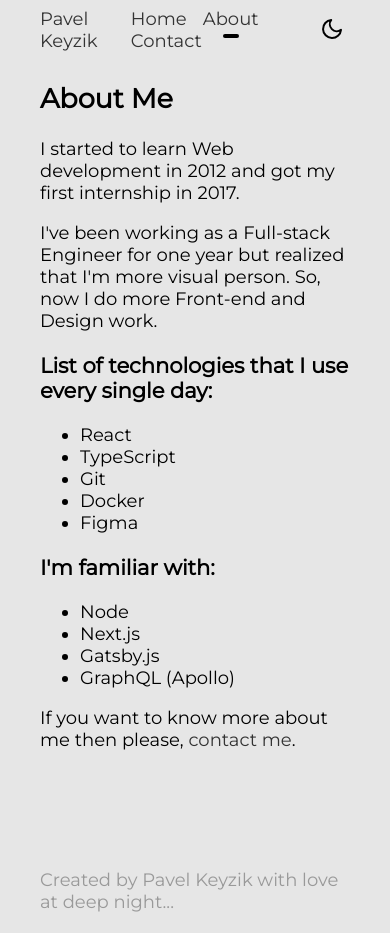
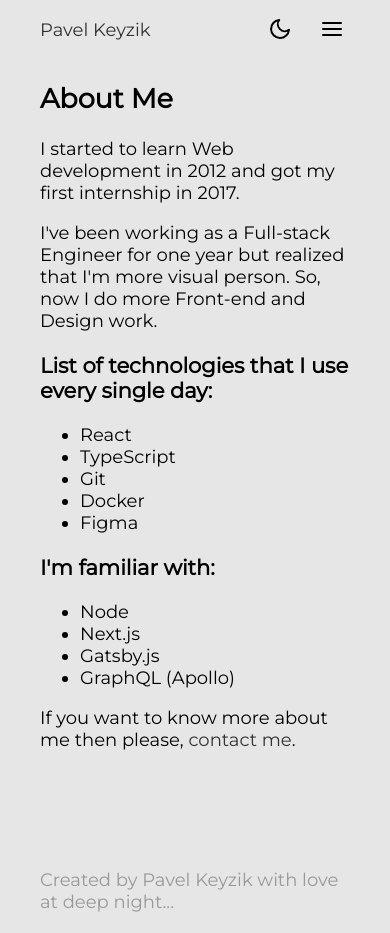
Before and after one commit to pavelkeyzik/backup.pavelkeyzik, a Next.js app: page /about in a window 390 px wide. Built offline with nearby package versions, Linux system fonts and the light colour scheme.

Commit message:
Add mobile navigation menu

```diff
--- a/src/components/Layout.tsx
+++ b/src/components/Layout.tsx
@@ -3,16 +3,23 @@ import Head from 'next/head';
 import Link, { LinkProps } from 'next/link';
 import styled from '@emotion/styled';
 import { css } from '@emotion/react';
-import { useRouter } from 'next/dist/client/router';
+import { useRouter } from 'next/router';
+import { useMediaQuery } from 'react-responsive';
 import { Header } from '../components/Header';
-import { ToggleThemButton } from '../components/ToggleThemeButton';
+import { ToggleThemeButton } from '../components/ToggleThemeButton';
 import { Footer } from './Footer';
+import { MenuIcon } from './icons/MenuIcon';
+import { useModal } from '../hooks/use-modal';
+import { CloseIcon } from './icons/CloseIcon';
+import { ContentWidth } from './ContentWidth';
 
 type LayoutProps = {
   children?: React.ReactNode;
 };
 
 function Layout(props: LayoutProps) {
+  const isMobile = useMediaQuery({ query: '(max-width: 600px)' });
+  const modal = useModal();
   const route = useRouter();
 
   return (
@@ -31,21 +38,66 @@ function Layout(props: LayoutProps) {
           <Link href="/">Pavel Keyzik</Link>
         </Header.Item>
         <Header.Item>
-          <Nav>
-            <ActiveLink isActive={route.pathname === '/'} href="/">
+          {isMobile ? (
+            <React.Fragment>
+              <ToggleThemeButton style={{ marginRight: 16 }} />
+              <MenuButton
+                onClick={() => (modal.isOpen ? modal.close() : modal.open())}
+              >
+                <MenuIcon />
+              </MenuButton>
+              <Modal isOpen={modal.isOpen}>
+                <ContentWidth>
+                  <ModalHeader>
+                    <MenuButton onClick={modal.close}>
+                      <CloseIcon />
+                    </MenuButton>
+                  </ModalHeader>
+                  <Nav style={{ display: 'grid', gridGap: 20 }}>
+                    <ActiveLinkMobile
+                      isActive={route.pathname === '/'}
+                      href="/"
+                    >
                       Home
-            </ActiveLink>
-            <ActiveLink isActive={route.pathname === '/about'} href="/about">
+                    </ActiveLinkMobile>
+                    <ActiveLinkMobile
+                      isActive={route.pathname === '/about'}
+                      href="/about"
+                    >
                       About
-            </ActiveLink>
-            <ActiveLink
+                    </ActiveLinkMobile>
+                    <ActiveLinkMobile
                       isActive={route.pathname === '/contact'}
                       href="/contact"
                     >
                       Contact
-            </ActiveLink>
+                    </ActiveLinkMobile>
                   </Nav>
-          <ToggleThemButton />
+                </ContentWidth>
+              </Modal>
+            </React.Fragment>
+          ) : (
+            <React.Fragment>
+              <Nav>
+                <ActiveLinkDesktop isActive={route.pathname === '/'} href="/">
+                  Home
+                </ActiveLinkDesktop>
+                <ActiveLinkDesktop
+                  isActive={route.pathname === '/about'}
+                  href="/about"
+                >
+                  About
+                </ActiveLinkDesktop>
+                <ActiveLinkDesktop
+                  isActive={route.pathname === '/contact'}
+                  href="/contact"
+                >
+                  Contact
+                </ActiveLinkDesktop>
+              </Nav>
+              <ToggleThemeButton />
+            </React.Fragment>
+          )}
         </Header.Item>
       </Header>
       <div style={{ flexGrow: 1 }}>{props.children}</div>
@@ -54,19 +106,31 @@ function Layout(props: LayoutProps) {
   );
 }
 
-function ActiveLink(
+function ActiveLinkDesktop(
   props: React.PropsWithChildren<LinkProps & { isActive?: boolean }>
 ) {
   const { isActive, ...rest } = props;
 
   return (
-    <Root isActive={isActive}>
+    <ActiveLinkDesktopRoot isActive={isActive}>
       <Link {...rest} />
-    </Root>
+    </ActiveLinkDesktopRoot>
   );
 }
 
-const Root = styled.span<{ isActive?: boolean }>`
+function ActiveLinkMobile(
+  props: React.PropsWithChildren<LinkProps & { isActive?: boolean }>
+) {
+  const { isActive, ...rest } = props;
+
+  return (
+    <ActiveLinkMobileRoot isActive={isActive}>
+      <Link {...rest} />
+    </ActiveLinkMobileRoot>
+  );
+}
+
+const ActiveLinkDesktopRoot = styled.span<{ isActive?: boolean }>`
   position: relative;
 
   ${(props) =>
@@ -86,10 +150,43 @@ const Root = styled.span<{ isActive?: boolean }>`
     `}
 `;
 
+const ActiveLinkMobileRoot = styled.span<{ isActive?: boolean }>`
+  ${(props) =>
+    props.isActive &&
+    css`
+      a {
+        text-decoration: underline;
+      }
+    `}
+`;
+
 const Nav = styled.nav`
   & > * {
     margin-right: 16px;
   }
 `;
 
+const Modal = styled.div<{ isOpen?: boolean }>`
+  position: fixed;
+  visibility: ${(props) => (props.isOpen ? 'visible' : 'hidden')};
+  top: 0;
+  left: 0;
+  background: rgba(0, 0, 0, 0.9);
+  width: 100%;
+  height: 100%;
+  z-index: 40;
+`;
+
+const ModalHeader = styled.div`
+  display: flex;
+  justify-content: flex-end;
+  min-height: 60px;
+`;
+
+const MenuButton = styled.button`
+  background: none;
+  border: none;
+  color: ${(props) => props.theme.color.textForeground};
+`;
+
 export { Layout };
--- a/src/components/ToggleThemeButton.tsx
+++ b/src/components/ToggleThemeButton.tsx
@@ -3,10 +3,14 @@ import { AvailableTheme, useTheme } from '../hooks/use-theme';
 import { MoonIcon } from './icons/MoonIcon';
 import { SunIcon } from './icons/SunIcon';
 
-function ToggleThemButton() {
+type ToggleThemeButtonProps = {
+  style?: React.CSSProperties;
+};
+
+function ToggleThemeButton(props: ToggleThemeButtonProps) {
   const theme = useTheme();
   return (
-    <RootButton onClick={theme.toggleTheme}>
+    <RootButton style={props.style} onClick={theme.toggleTheme}>
       {theme.currentTheme === AvailableTheme.light ? <MoonIcon /> : <SunIcon />}
     </RootButton>
   );
@@ -18,4 +22,4 @@ const RootButton = styled.button`
   color: ${(props) => props.theme.color.textForeground};
 `;
 
-export { ToggleThemButton };
+export { ToggleThemeButton };
--- /dev/null
+++ b/src/components/icons/CloseIcon.tsx
@@ -0,0 +1,22 @@
+import { SVGProps } from 'react';
+
+function CloseIcon(props: SVGProps<SVGSVGElement>) {
+  return (
+    <svg
+      width="24"
+      height="24"
+      viewBox="0 0 24 24"
+      fill="none"
+      stroke="currentColor"
+      strokeWidth="2"
+      strokeLinecap="round"
+      strokeLinejoin="round"
+      {...props}
+    >
+      <line x1="18" y1="6" x2="6" y2="18"></line>
+      <line x1="6" y1="6" x2="18" y2="18"></line>
+    </svg>
+  );
+}
+
+export { CloseIcon };
--- /dev/null
+++ b/src/components/icons/MenuIcon.tsx
@@ -0,0 +1,23 @@
+import { SVGProps } from 'react';
+
+function MenuIcon(props: SVGProps<SVGSVGElement>) {
+  return (
+    <svg
+      width="24"
+      height="24"
+      viewBox="0 0 24 24"
+      fill="none"
+      stroke="currentColor"
+      strokeWidth="2"
+      strokeLinecap="round"
+      strokeLinejoin="round"
+      {...props}
+    >
+      <line x1="3" y1="12" x2="21" y2="12"></line>
+      <line x1="3" y1="6" x2="21" y2="6"></line>
+      <line x1="3" y1="18" x2="21" y2="18"></line>
+    </svg>
+  );
+}
+
+export { MenuIcon };
--- /dev/null
+++ b/src/hooks/use-modal.tsx
@@ -0,0 +1,21 @@
+import { useState } from 'react';
+
+function useModal() {
+  const [isOpen, setIsOpen] = useState(false);
+
+  function open() {
+    setIsOpen(true);
+  }
+
+  function close() {
+    setIsOpen(false);
+  }
+
+  return {
+    isOpen,
+    open,
+    close,
+  };
+}
+
+export { useModal };
--- a/src/hooks/use-theme.tsx
+++ b/src/hooks/use-theme.tsx
@@ -13,7 +13,7 @@ enum AvailableTheme {
   dark,
 }
 
-const defaultTheme = AvailableTheme.light;
+const defaultTheme = AvailableTheme.dark;
 
 const ThemeStateContext = createContext<AvailableTheme>(defaultTheme);
 const ThemeDispatchContext = createContext<DispatchAction>(() => {});
--- a/src/pages/_app.tsx
+++ b/src/pages/_app.tsx
@@ -37,6 +37,7 @@ function MyApp(props: MyAppProps) {
             padding: 0;
             font-family: Montserrat, sans-serif;
             font-size: 18px;
+            transition: background-color 0.2s;
           }
 
           a {
```
Lines whose indentation alone changed are shown as unchanged.
